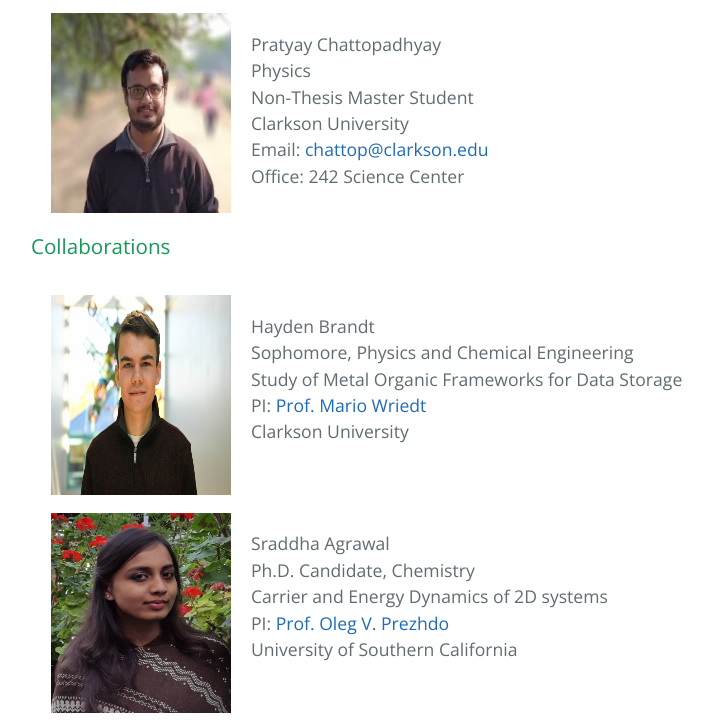
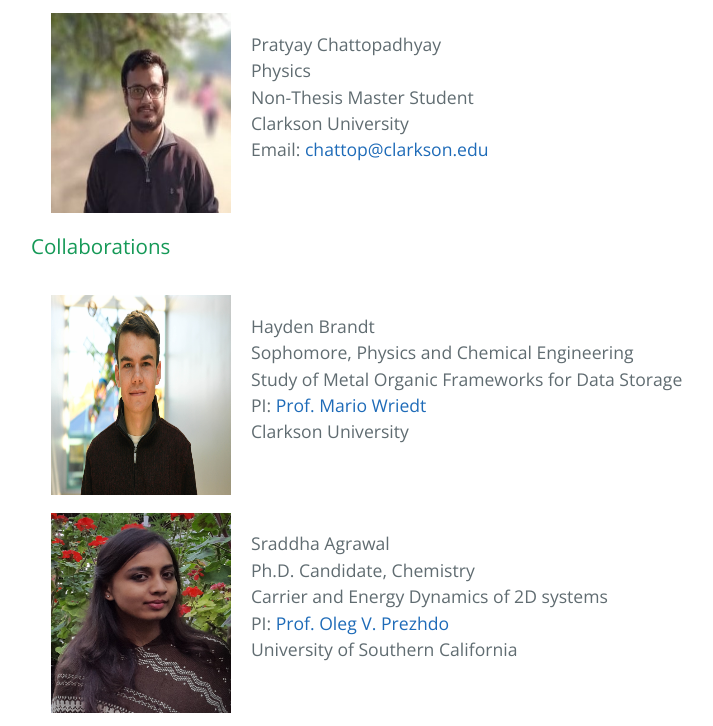
Before and after one commit to dharatrivedi/dharatrivedi.github.io, a Jekyll site: the page built from people.html, in a window 1280 px wide and 900 px high, scrolled down 1484 px, cut to the strip 96-822 px from the top of the window. Shown: the whole strip, without its empty margins (233-946 px from the left). Built offline with Jekyll 4.4.1, drawn with Linux system fonts in a browser that asks for light colours.

Commit message:
Update people.html

```diff
--- a/people.html
+++ b/people.html
@@ -71,7 +71,6 @@ title: {{ site.name }}
       Non-Thesis Master Student<br />
       Clarkson University<br />
       Email: <a href="mailto:chattop@clarkson.edu">chattop@clarkson.edu</a><br />
-      Office: 242 Science Center<br />
     </p>
   </ul>
   <ul class="clearfix">
```
